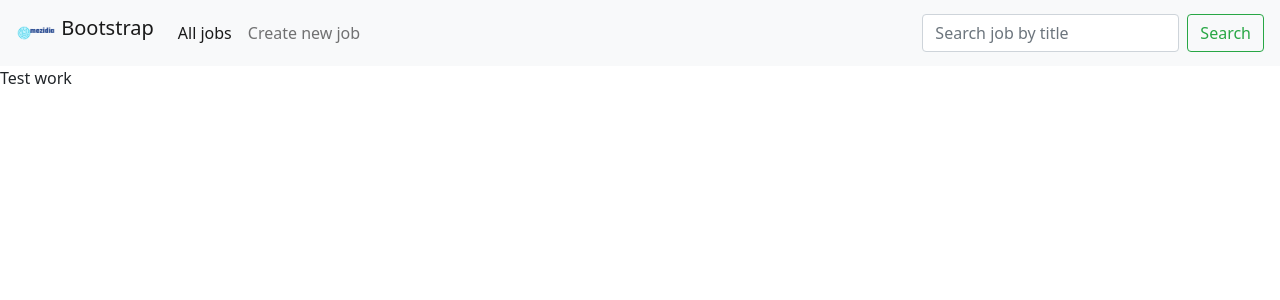
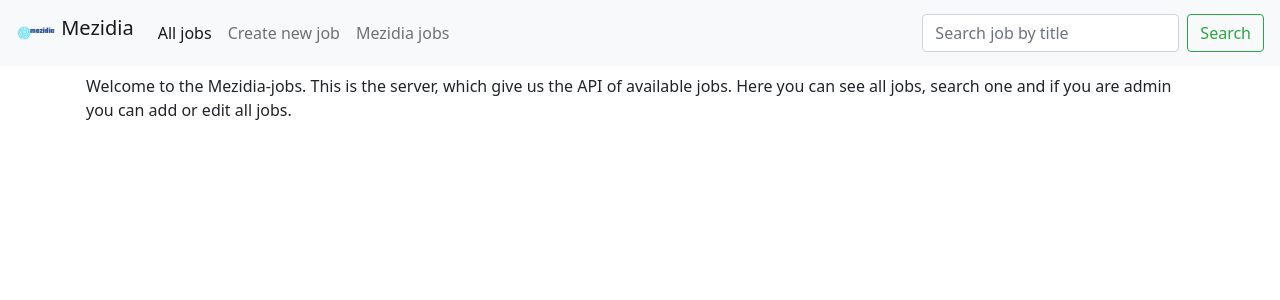
Before and after one commit to mezidia/flask-jobs, a Flask app: page / in a window 1280 px wide. Shown: the top 300 px of the page. Run offline with Flask 2, Linux system fonts and the light colour scheme; some libraries are stand-ins or nearby versions.

Commit message:
Edit HTML-templates

```diff
--- a/templates/includes/navbar.html
+++ b/templates/includes/navbar.html
@@ -2,7 +2,7 @@
     <div class="container-fluid">
     <a class="navbar-brand" href="{{url_for('index')}}">
         <img src="{{ url_for('static', filename='img/logo.png') }}" width="40" height="40" class="d-inline-block align-top" alt="" loading="lazy">
-        Bootstrap
+        Mezidia
     </a>
       <button class="navbar-toggler" type="button" data-toggle="collapse" data-target="#navbarSupportedContent" aria-controls="navbarSupportedContent" aria-expanded="false" aria-label="Toggle navigation">
         <span class="navbar-toggler-icon"></span>
@@ -15,6 +15,9 @@
           <li class="nav-item">
             <a class="nav-link" href="{{url_for('add')}}">Create new job</a>
           </li>
+          <li class="nav-item">
+            <a class="nav-link" href="https://mezidia.github.io/mezidia-jobs/" target="_blank">Mezidia jobs</a>
+          </li>
         </ul>
         <form class="d-flex" method="POST" action="{{ url_for('index') }}">
           <input class="form-control mr-2" type="search" placeholder="Search job by title" name="search" id="search" aria-label="Search">
--- a/templates/index.html
+++ b/templates/index.html
@@ -1,6 +1,6 @@
 {% extends 'base.html' %}
 {% block content %}
-<div>
-    Test work
+<div class="container pt-2">
+    Welcome to the Mezidia-jobs. This is the server, which give us the API of available jobs. Here you can see all jobs, search one and if you are admin you can add or edit all jobs.
 </div>
 {% endblock %}
```
